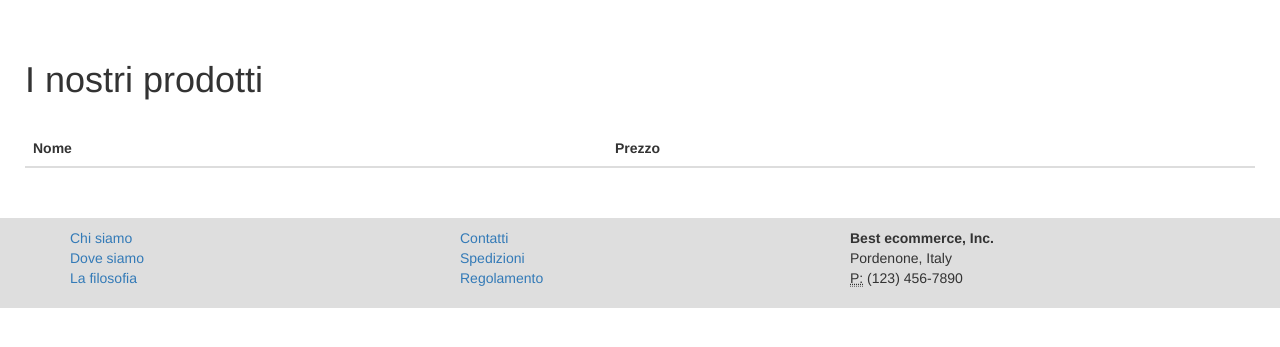
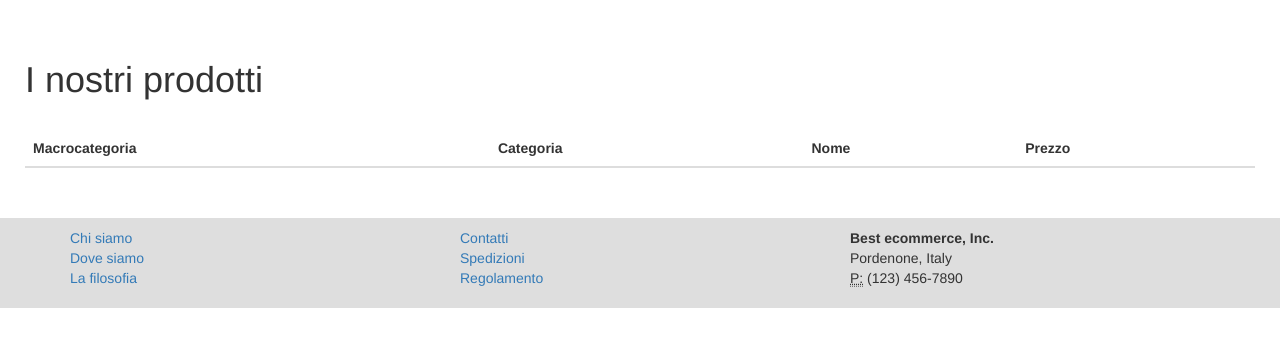
Before and after one commit to stefanovalle/db2017, a PHP site: page /prodotti.php in a window 1280 px wide. Shown: the part 52-399 px from the top of the page. Run offline with PHP 8.4, Linux system fonts and the light colour scheme; data that the repository does not hold is empty; some libraries are stand-ins or nearby versions.

Commit message:
Soluzioni esercizio 2

```diff
--- a/prodotti.php
+++ b/prodotti.php
@@ -26,6 +26,8 @@ $db = creaConnessionePDO();
         <table class="table">
           <thead>
           <tr>
+            <th>Macrocategoria</th>
+            <th>Categoria</th>
             <th>Nome</th>
             <th>Prezzo</th>
           </tr>
@@ -33,12 +35,18 @@ $db = creaConnessionePDO();
           <tbody>
           <?php
 
-          $stmt = $db->prepare('SELECT * FROM prodotti ORDER BY nome');
+          $stmt = $db->prepare('SELECT macrocategorie.nome as macrocategoria, categorie.nome as categoria, prodotti.*
+                                FROM prodotti, macrocategorie, categorie
+                                WHERE prodotti.categoria_id = categorie.id
+                                AND categorie.macrocategoria_id = macrocategorie.id
+                                ORDER BY macrocategoria, categoria, prodotti.nome');
           $stmt->execute();
 
           foreach($stmt->fetchAll(PDO::FETCH_ASSOC) as $prodotto) {
           ?>
             <tr>
+              <td><?= $prodotto['macrocategoria'] ?></td>
+              <td><?= $prodotto['categoria'] ?></td>
               <td><a href="prodotto.php?id=<?=$prodotto['id']?>"><?= $prodotto['nome'] ?></a></td>
               <td><?= $prodotto['prezzo'] ?> &euro;</td>
             </tr>
```
Also changed, not shown: prodotto.php (+6 -1 lines).
